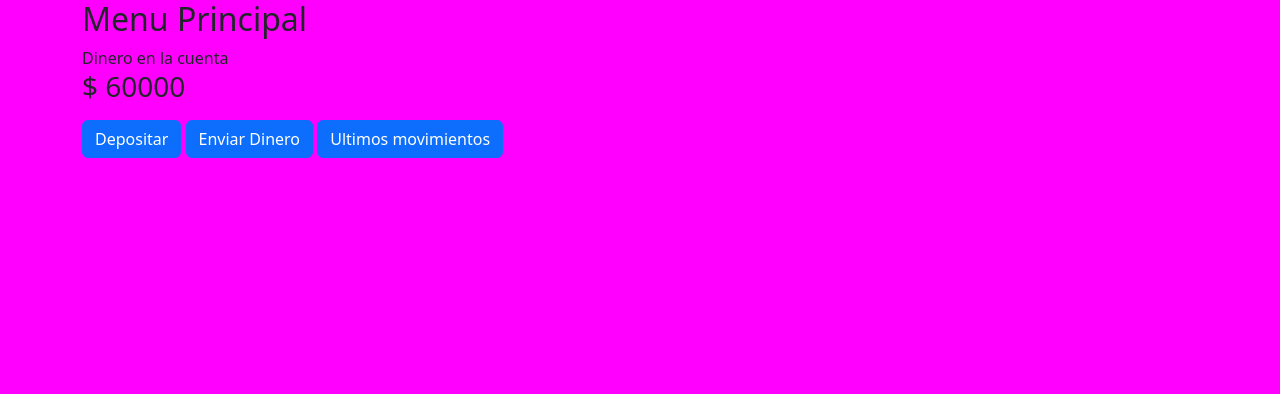
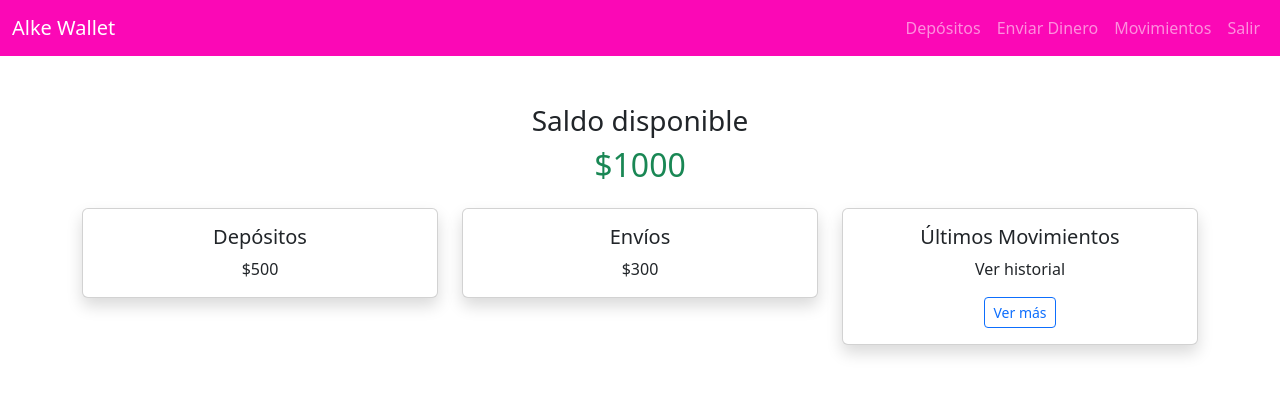
Before and after one commit to Alexandratoloza/alke-wallett, a plain HTML site: page menu.html in a window 1280 px wide. Drawn offline with nearby package versions, Linux system fonts and the light colour scheme.

Commit message:
actualizacion montos, saldos en menu

```diff
--- a/menu.html
+++ b/menu.html
@@ -1,25 +1,68 @@
 <!DOCTYPE html>
 <html lang="es">
+<head>
+  <meta charset="UTF-8">
+  <meta name="viewport" content="width=device-width, initial-scale=1.0">
+  <title>Alke Wallet - Menú</title>
+  <link href="https://cdn.jsdelivr.net/npm/bootstrap@5.3.3/dist/css/bootstrap.min.css" rel="stylesheet">
+</head>
+<body>
+  <!-- Barra de navegación -->
+  <nav class="navbar navbar-expand-lg navbar-dark" style="background-color: #fb08b6;">
+    <div class="container-fluid">
+      <a class="navbar-brand" href="#">Alke Wallet</a>
+      <button class="navbar-toggler" type="button" data-bs-toggle="collapse" data-bs-target="#navbarNav">
+        <span class="navbar-toggler-icon"></span>
+      </button>
+      <div class="collapse navbar-collapse" id="navbarNav">
+        <ul class="navbar-nav ms-auto">
+          <li class="nav-item"><a class="nav-link" href="deposit.html">Depósitos</a></li>
+          <li class="nav-item"><a class="nav-link" href="sendmoney.html">Enviar Dinero</a></li>
+          <li class="nav-item"><a class="nav-link" href="transactions.html">Movimientos</a></li>
+          <li class="nav-item"><a class="nav-link" href="login.html">Salir</a></li>
+        </ul>
+      </div>
+    </div>
+  </nav>
 
-<head>
-    <meta charset="UTF-8">
-    <meta name="viewport" content="width=device-width, initial-scale=1.0">
-    <link href="https://cdn.jsdelivr.net/npm/bootstrap@5.3.3/dist/css/bootstrap.min.css" rel="stylesheet">
-  <link rel="stylesheet" href="assets/css/estilos.css">
-    <title>Document</title>
-</head>
+  <!-- Contenedor principal -->
+  <div class="container mt-5">
+    <!-- Saldo disponible -->
+    <div class="text-center mb-4">
+      <h3>Saldo disponible</h3>
+      <h2 id="saldo" class="text-success">$1000</h2>
+    </div>
 
-<body>
-    <div class="container">
-        <h2> Menu Principal </h2>
-        <div class="mb-3">
-            <label for="balance"> Dinero en la cuenta</label>
-            <h3> $ 60000</h3>
+    <!-- Tarjetas de resumen financiero -->
+    <div class="row">
+      <div class="col-md-4 mb-3">
+        <div class="card shadow">
+          <div class="card-body text-center">
+            <h5 class="card-title">Depósitos</h5>
+            <p class="card-text">$500</p>
+          </div>
         </div>
-        <a href="deposito.html" class="btn btn-primary"> Depositar</a>
-        <a href="sendmoney.html" class="btn btn-primary"> Enviar Dinero</a>
-        <a href="transaccion.html" class="btn btn-primary"> Ultimos movimientos</a>
+      </div>
+      <div class="col-md-4 mb-3">
+        <div class="card shadow">
+          <div class="card-body text-center">
+            <h5 class="card-title">Envíos</h5>
+            <p class="card-text">$300</p>
+          </div>
+        </div>
+      </div>
+      <div class="col-md-4 mb-3">
+        <div class="card shadow">
+          <div class="card-body text-center">
+            <h5 class="card-title">Últimos Movimientos</h5>
+            <p class="card-text">Ver historial</p>
+            <a href="transactions.html" class="btn btn-outline-primary btn-sm">Ver más</a>
+          </div>
+        </div>
+      </div>
     </div>
+  </div>
+
+  <script src="https://cdn.jsdelivr.net/npm/bootstrap@5.3.3/dist/js/bootstrap.bundle.min.js"></script>
 </body>
-
 </html>
```
Also changed, not shown: assets/js/menu.js (+25 -17 lines), sendmoney.html (+14 -5 lines).
